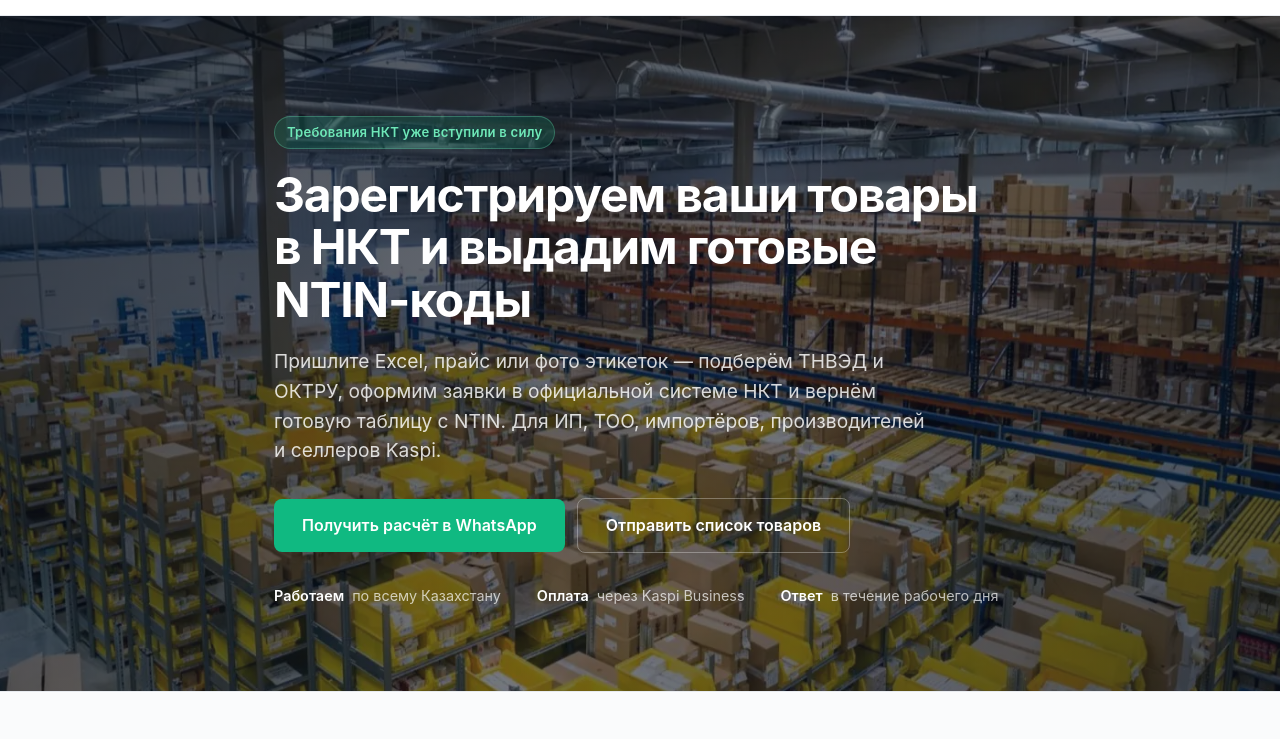
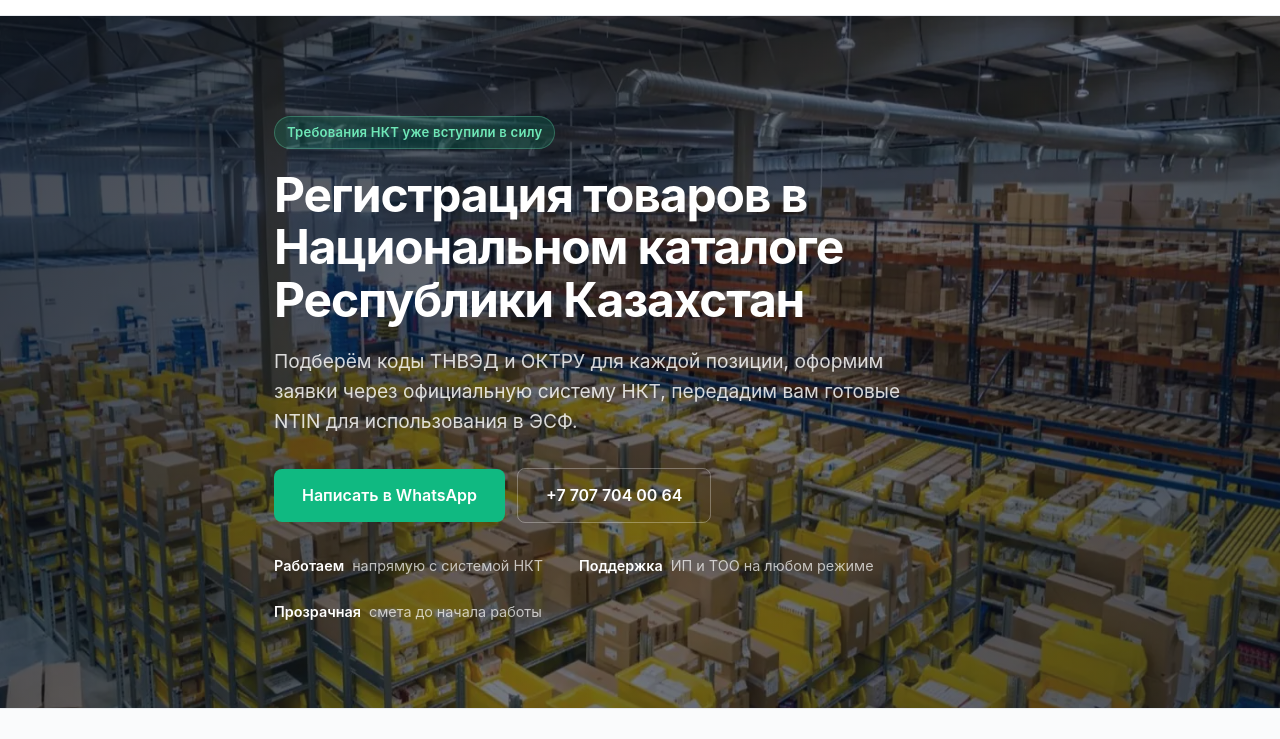
Before and after one commit to aslan797/nkt-medics, a website: page index.html in a window 1280 px wide. Shown: the part 61-800 px from the top of the page. Drawn offline with Linux system fonts and the light colour scheme.

Commit message:
Вернуть рабочий hero: H1 'Национальный каталог товаров' (message match с запросом №1) + WhatsApp/телефон в hero

```diff
--- a/index.html
+++ b/index.html
@@ -438,16 +438,16 @@
 <section class="hero">
     <div class="container hero-inner">
         <span class="eyebrow">Требования НКТ уже вступили в силу</span>
-        <h1>Зарегистрируем ваши товары в НКТ и выдадим готовые NTIN-коды</h1>
-        <p class="hero-sub">Пришлите Excel, прайс или фото этикеток — подберём ТНВЭД и ОКТРУ, оформим заявки в официальной системе НКТ и вернём готовую таблицу с NTIN. Для ИП, ТОО, импортёров, производителей и селлеров Kaspi.</p>
+        <h1>Регистрация товаров в Национальном каталоге Республики Казахстан</h1>
+        <p class="hero-sub">Подберём коды ТНВЭД и ОКТРУ для каждой позиции, оформим заявки через официальную систему НКТ, передадим вам готовые NTIN для использования в ЭСФ.</p>
         <div class="hero-cta">
-            <a href="https://wa.me/77077040064?text=%D0%97%D0%B4%D1%80%D0%B0%D0%B2%D1%81%D1%82%D0%B2%D1%83%D0%B9%D1%82%D0%B5%2C%20%D1%85%D0%BE%D1%87%D1%83%20%D1%80%D0%B0%D1%81%D1%81%D1%87%D0%B8%D1%82%D0%B0%D1%82%D1%8C%20%D1%80%D0%B5%D0%B3%D0%B8%D1%81%D1%82%D1%80%D0%B0%D1%86%D0%B8%D1%8E%20%D1%82%D0%BE%D0%B2%D0%B0%D1%80%D0%BE%D0%B2%20%D0%B2%20%D0%9D%D0%9A%D0%A2.%20%D0%A3%20%D0%BC%D0%B5%D0%BD%D1%8F%20%D0%BF%D1%80%D0%B8%D0%BC%D0%B5%D1%80%D0%BD%D0%BE%20___%20%D0%BF%D0%BE%D0%B7%D0%B8%D1%86%D0%B8%D0%B9%2C%20%D0%BA%D0%B0%D1%82%D0%B5%D0%B3%D0%BE%D1%80%D0%B8%D1%8F%3A%20___" class="btn-primary">Получить расчёт в WhatsApp</a>
-            <a href="#zayavka" class="btn-secondary">Отправить список товаров</a>
+            <a href="https://wa.me/77077040064?text=%D0%97%D0%B4%D1%80%D0%B0%D0%B2%D1%81%D1%82%D0%B2%D1%83%D0%B9%D1%82%D0%B5%20%D0%BC%D0%BD%D0%B5%20%D0%BD%D1%83%D0%B6%D0%BD%D0%BE%20%D0%B7%D0%B0%D0%B2%D0%B5%D1%81%D1%82%D0%B8%20%D1%82%D0%BE%D0%B2%D0%B0%D1%80%D1%8B%20%D0%B2%20%D0%BD%D0%BA%D1%82" class="btn-primary">Написать в WhatsApp</a>
+            <a href="tel:+77077040064" class="btn-secondary">+7 707 704 00 64</a>
         </div>
         <div class="hero-meta">
-            <div><strong>Работаем</strong> по всему Казахстану</div>
-            <div><strong>Оплата</strong> через Kaspi Business</div>
-            <div><strong>Ответ</strong> в течение рабочего дня</div>
+            <div><strong>Работаем</strong> напрямую с системой НКТ</div>
+            <div><strong>Поддержка</strong> ИП и ТОО на любом режиме</div>
+            <div><strong>Прозрачная</strong> смета до начала работы</div>
         </div>
     </div>
 </section>
```
